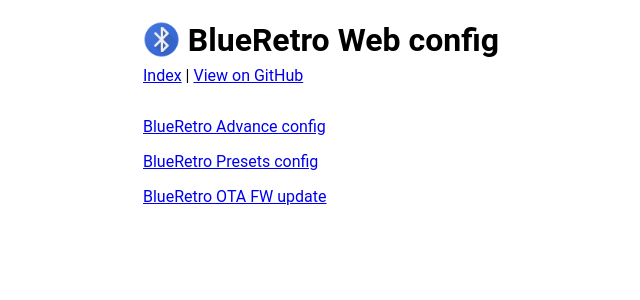
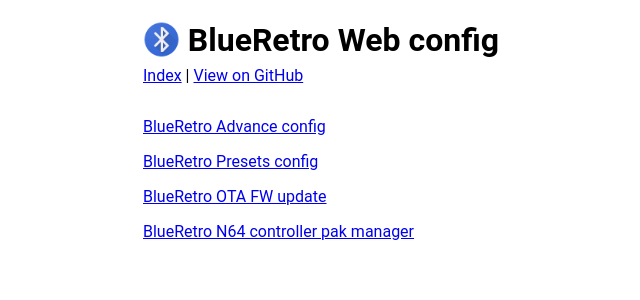
Before and after one commit to darthcloud/BlueRetroWebCfg, a Jekyll site: the page built from index.html, in a window 1280 px wide. Shown: the top 300 px of the page, without its empty margins (97-737 px from the left). Built offline with Jekyll 4.4.1, drawn with Linux system fonts in a browser that asks for light colours.

Commit message:
Display N64 ctrl pak page in index

```diff
--- a/index.html
+++ b/index.html
@@ -7,7 +7,7 @@
 <p><a href="blueretro.html">BlueRetro Advance config</a></p>
 <p><a href="blueretro_presets.html">BlueRetro Presets config</a></p>
 <p><a href="ota.html">BlueRetro OTA FW update</a></p>
-<!-- <p><a href="n64_ctrlpak.html">BlueRetro N64 controller pak manager</a></p> -->
+<p><a href="n64_ctrlpak.html">BlueRetro N64 controller pak manager</a></p>
 
 <script>
   if('serviceWorker' in navigator) {
```
